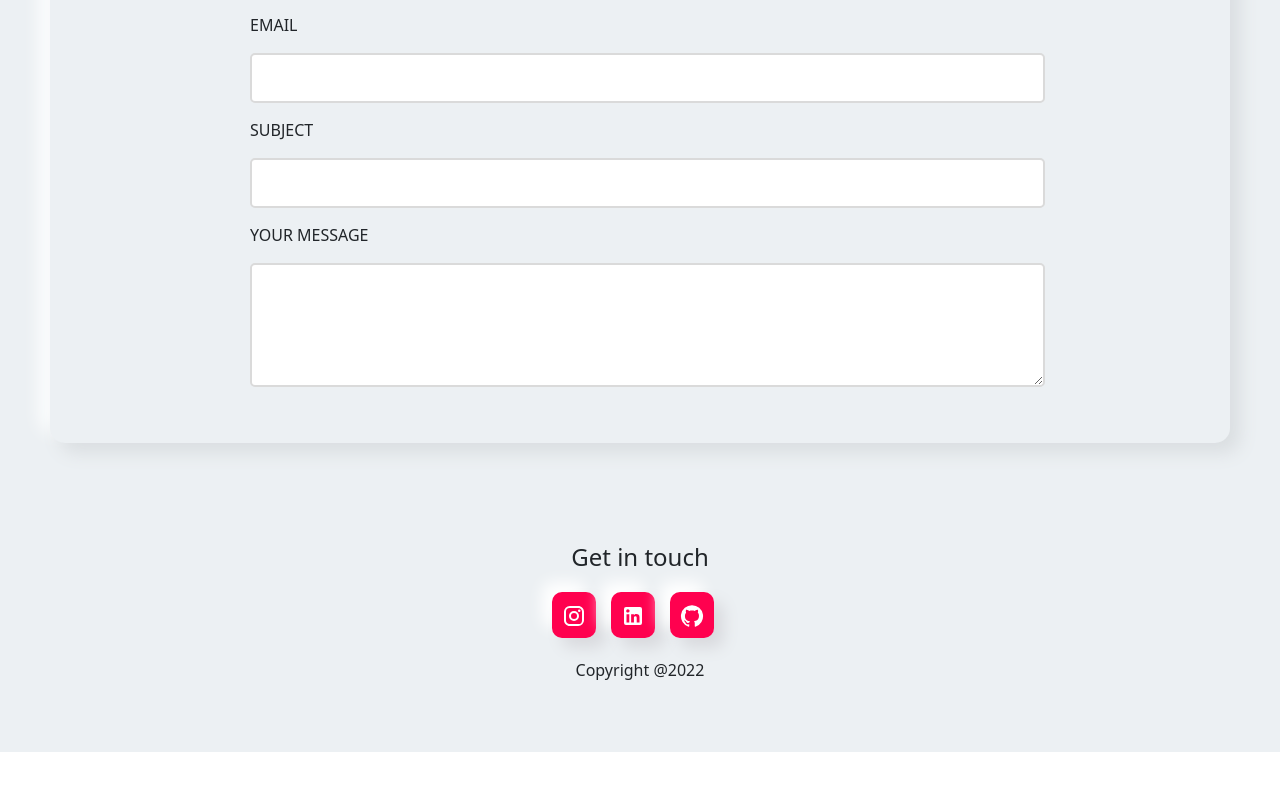
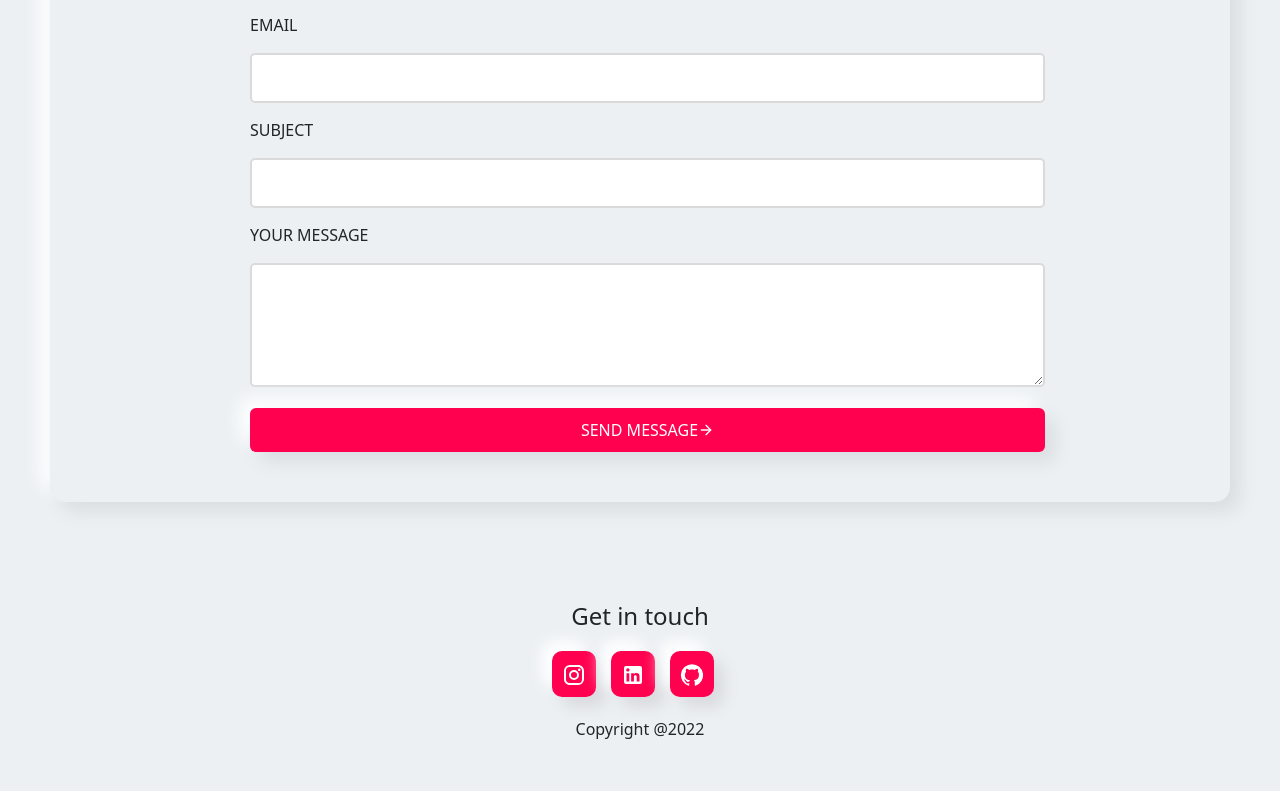
Before and after one commit to Nandakumar47/portfolioWebsite, a React (Create React App) app: page / in a window 1280 px wide. Shown: the part 1809-2600 px from the top of the page. Before the commit the page ends 2561 px from the top, so only its background shows below. Built offline with nearby package versions, Linux system fonts and the light colour scheme.

Commit message:
Fifth commit

```diff
--- a/src/components/Contact.css
+++ b/src/components/Contact.css
@@ -27,6 +27,26 @@ input{
   border-radius: 5px;
   border:#DADADA solid 2px;
 }
+form>button{
+  border-radius: 5px;
+  padding: 10px;
+
+}
+
+.button__div{
+  color: #fff;
+  display: flex;
+  justify-content: center;
+  align-items: center;
+  margin: auto;
+  font-weight: 500;
+}
+.button__div >p{
+  margin: auto;
+
+}
+
+
 /* .contact__form>div>p{
   margin: 0;
 } */
--- a/src/components/Contact.js
+++ b/src/components/Contact.js
@@ -1,11 +1,9 @@
 import React from "react";
 import "./Contact.css";
-
+import { FiArrowRight } from "react-icons/fi";
 function Contact() {
   return (
-    <div
-      className="contact__section"
-    >
+    <div className="contact__section">
       <div className="form__Div card">
         <form action="" className="contact__form ">
           <div>
@@ -28,6 +26,12 @@ function Contact() {
             <p>YOUR MESSAGE</p>
             <textarea name="message" rows="5" />
           </div>
+          <button className="two__column card" style={{backgroundColor:"#ff014f"}}>
+            <div className="button__div">
+            <p>SEND MESSAGE</p>
+            <FiArrowRight />
+            </div>
+          </button>
         </form>
       </div>
     </div>
```
